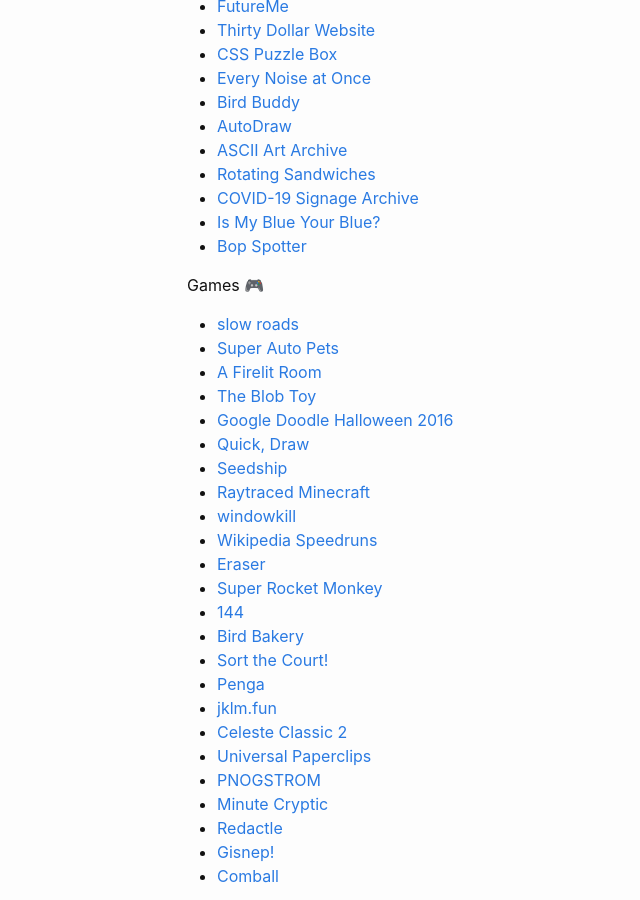
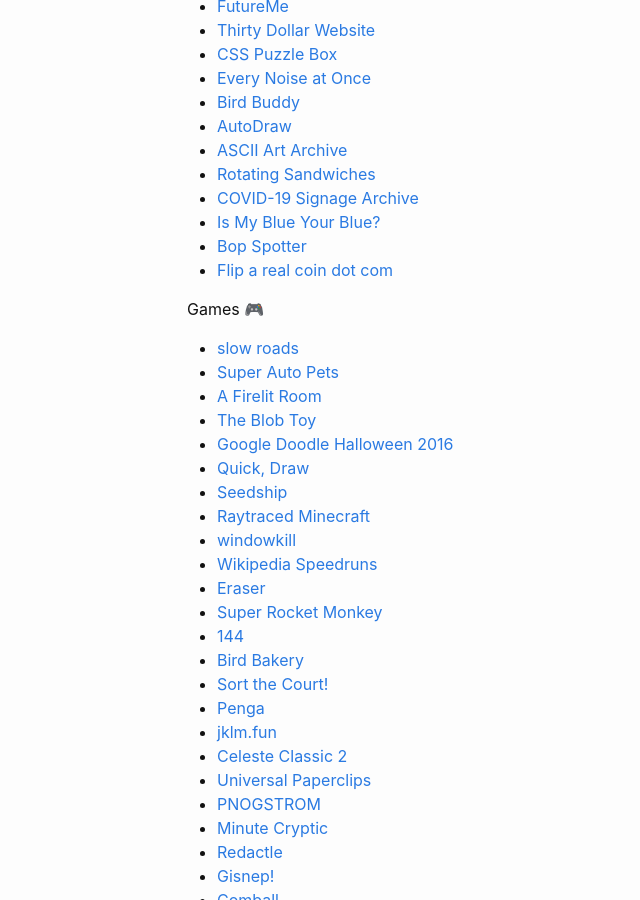
Before and after one commit to ItsEricSun/itsericsun.github.io, a Jekyll site: the page built from links.markdown, in a window 1280 px wide and 900 px high, scrolled down 468 px. Shown: the whole window, without its empty margins (83-723 px from the left). Built offline with Jekyll 4.4.1, drawn with Linux system fonts in a browser that asks for light colours; comment, search, counter and statistics services are not loaded.

Commit message:
add web link

```diff
--- a/links.markdown
+++ b/links.markdown
@@ -27,6 +27,7 @@
 - [COVID-19 Signage Archive](https://covid-signage.net)
 - [Is My Blue Your Blue?](https://ismy.blue)
 - [Bop Spotter](https://walzr.com/bop-spotter)
+- [Flip a real coin dot com](https://fliparealcoin.com)
 
 Games 🎮
 - [slow roads](https://slowroads.io)
```
